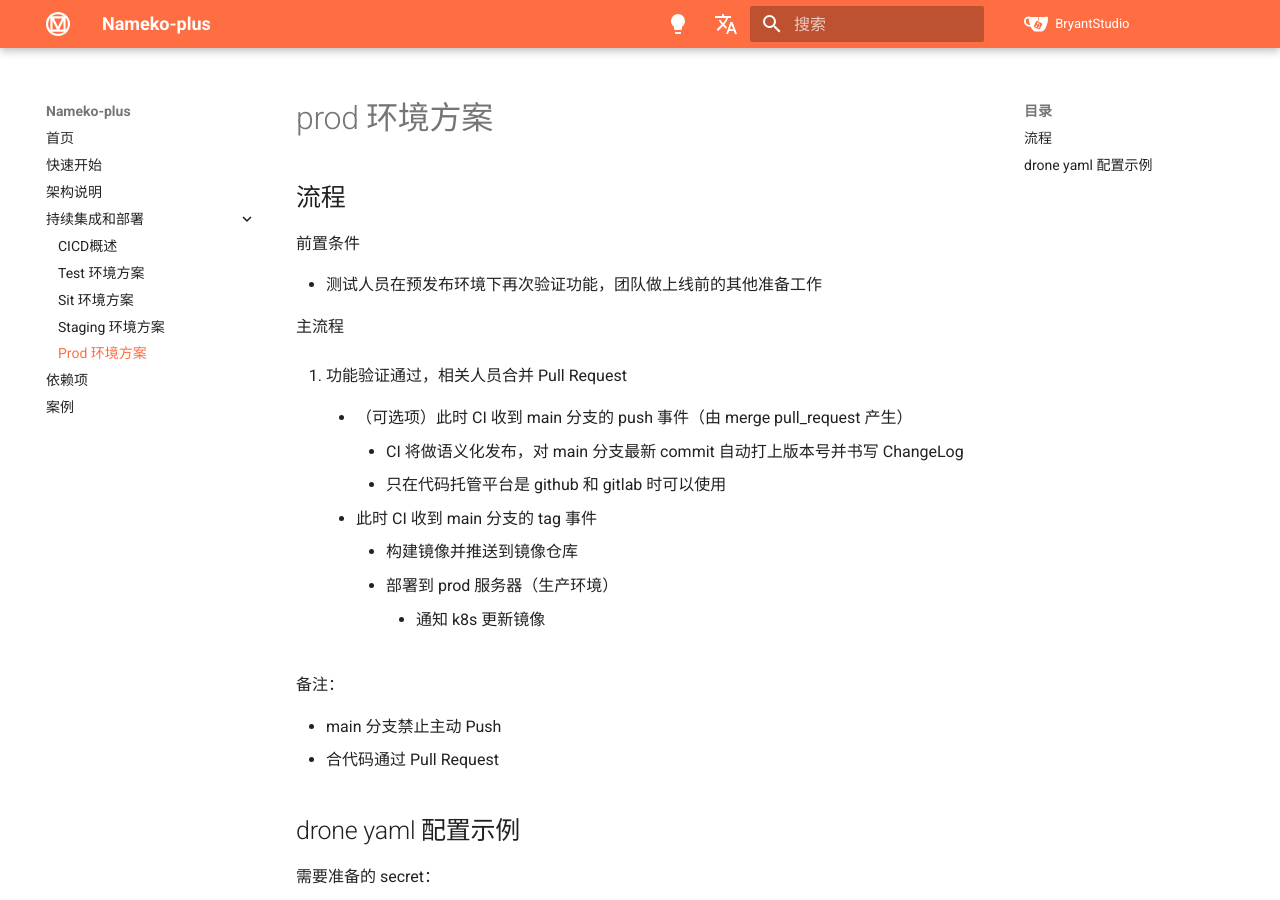
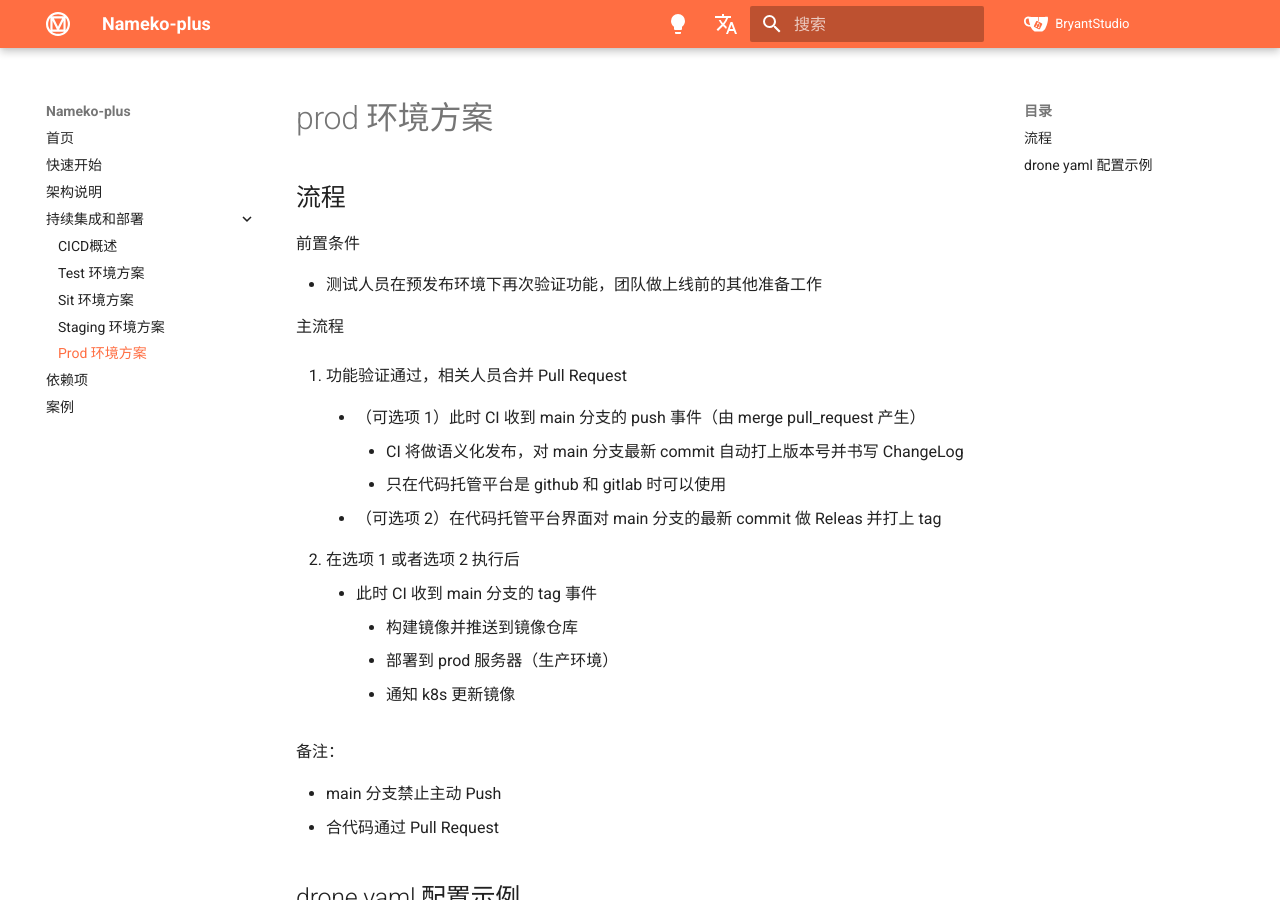
Before and after one commit to Bryanthelol/nameko-plus-doc, an MkDocs documentation site: the page built from docs/prod 环境方案.md, in a window 1280 px wide and 900 px high. Built offline with MkDocs 1.6.1 and Material for MkDocs 9.7.7, drawn with Linux system fonts in a browser that asks for light colours.

Commit message:
update doc

```diff
--- a/docs/prod 环境方案.md
+++ b/docs/prod 环境方案.md
@@ -15,15 +15,19 @@ hide:
 
 1. 功能验证通过，相关人员合并 Pull Request
 
-      - （可选项）此时 CI 收到 main 分支的 push  事件（由 merge pull_request 产生）
+      - （可选项 1）此时 CI 收到 main 分支的 push  事件（由 merge pull_request 产生）
+
           - CI 将做语义化发布，对 main 分支最新 commit 自动打上版本号并书写 ChangeLog
           - 只在代码托管平台是 github 和 gitlab 时可以使用
 
+      - （可选项 2）在代码托管平台界面对 main 分支的最新 commit 做 Releas 并打上 tag
+
+2. 在选项 1 或者选项 2 执行后
+
       - 此时 CI 收到 main 分支的 tag 事件
-
-          - 构建镜像并推送到镜像仓库
+          -  构建镜像并推送到镜像仓库
           - 部署到 prod 服务器（生产环境）
-            - 通知 k8s 更新镜像
+          - 通知 k8s 更新镜像
 
 备注：
 
```
